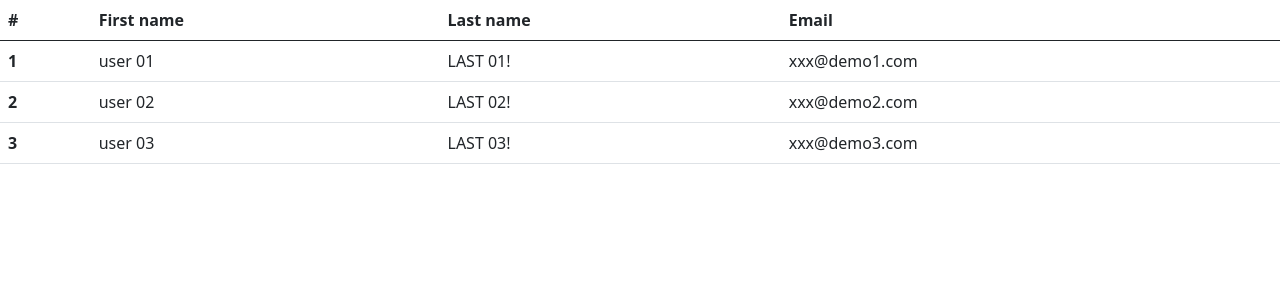
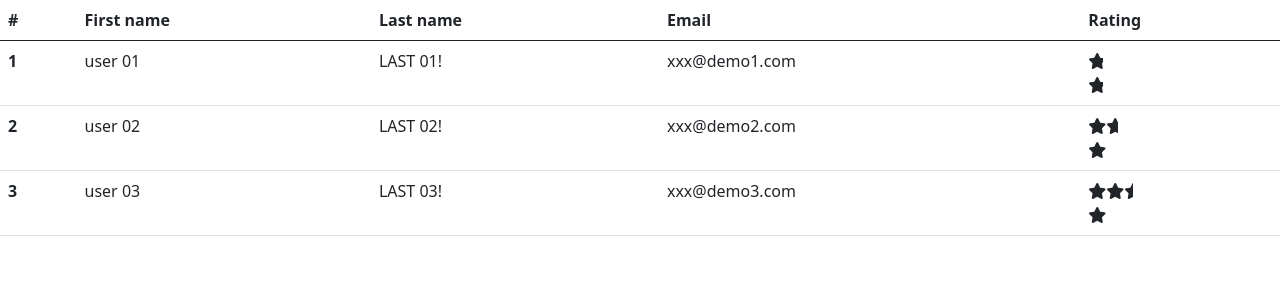
Before and after one commit to ntprdk/workshop-angular-20210422, an Angular app: page / in a window 1280 px wide. Shown: the top 300 px of the page. Built offline with nearby package versions, Linux system fonts and the light colour scheme.

Commit message:
twinkle twinkle little star

```diff
--- a/src/app/app.module.ts
+++ b/src/app/app.module.ts
@@ -6,12 +6,14 @@
 import { AppComponent } from './app.component';
 import { LoginComponent } from './login/login.component';
 import { MyUpperCasePipe } from './my-upper-case.pipe';
+import { RatingComponent } from './rating/rating.component';
 
 @NgModule({
   declarations: [
     AppComponent,
     LoginComponent,
     MyUpperCasePipe,
+    RatingComponent,
   ],
   imports: [
     BrowserModule,
--- a/src/app/login/login.component.html
+++ b/src/app/login/login.component.html
@@ -5,6 +5,7 @@
         <th scope="col">First name</th>
         <th scope="col">Last name</th>
         <th scope="col">Email</th>
+        <th scope="col">Rating</th>
       </tr>
     </thead>
     <tbody>
@@ -13,6 +14,9 @@
         <td>{{u.firstName }}</td>
         <td>{{u.lastName | myUpperCase: "!"}}</td>
         <td>{{u.email}}</td>
+        <td>
+          <app-rating [targetScore]=u.score ></app-rating>
+        </td>
       </tr>
     </tbody>
   </table>
--- a/src/app/login/login.component.ts
+++ b/src/app/login/login.component.ts
@@ -14,9 +14,9 @@
 
   ngOnInit(): void {
     this.users = [
-      new User(1, 'user 01', 'last 01', 'xxx@demo1.com'),
-      new User(2, 'user 02', 'last 02', 'xxx@demo2.com'),
-      new User(3, 'user 03', 'last 03', 'xxx@demo3.com'),
+      new User(1, 'user 01', 'last 01', 'xxx@demo1.com', 1),
+      new User(2, 'user 02', 'last 02', 'xxx@demo2.com', 2),
+      new User(3, 'user 03', 'last 03', 'xxx@demo3.com', 3),
     ];
   }
 
--- a/src/app/models/user.model.ts
+++ b/src/app/models/user.model.ts
@@ -1,4 +1,8 @@
 export class User {
-    constructor(public id: number, public firstName: string, public lastName: string, public email: string) {
+    constructor(public id: number,
+      public firstName: string,
+      public lastName: string,
+      public email: string,
+      public score: number ) {
     }
   }
--- /dev/null
+++ b/src/app/rating/rating.component.html
@@ -0,0 +1,12 @@
+<div
+  [style.width.px]="starWidth"
+  style="overflow: hidden;"
+>
+  <div style="width: 75px">
+    <span class="fa fa-star"></span>
+    <span class="fa fa-star"></span>
+    <span class="fa fa-star"></span>
+    <span class="fa fa-star"></span>
+    <span class="fa fa-star"></span>
+  </div>
+</div>
--- /dev/null
+++ b/src/app/rating/rating.component.ts
@@ -0,0 +1,18 @@
+import { Component, Input, OnInit } from '@angular/core';
+
+@Component({
+  selector: 'app-rating',
+  templateUrl: './rating.component.html',
+  styleUrls: ['./rating.component.css']
+})
+export class RatingComponent implements OnInit {
+  @Input() targetScore = 0;
+  starWidth = 0;
+  constructor() { }
+
+  ngOnInit(): void {
+    console.log('ngOnInit');
+    this.starWidth = this.targetScore * 75 / 5;
+  }
+
+}
--- a/src/index.html
+++ b/src/index.html
@@ -7,6 +7,7 @@
   <meta name="viewport" content="width=device-width, initial-scale=1">
   <link rel="icon" type="image/x-icon" href="favicon.ico">
   <link href="https://cdn.jsdelivr.net/npm/bootstrap@5.0.0-beta3/dist/css/bootstrap.min.css" rel="stylesheet" integrity="sha384-eOJMYsd53ii+scO/bJGFsiCZc+5NDVN2yr8+0RDqr0Ql0h+rP48ckxlpbzKgwra6" crossorigin="anonymous">
+  <script src="https://use.fontawesome.com/3c07711be8.js"></script>
 
 </head>
 <body>
```
Also changed, not shown: src/app/rating/rating.component.css (added), 1 other file (tests, documents, lock files or other folders).
